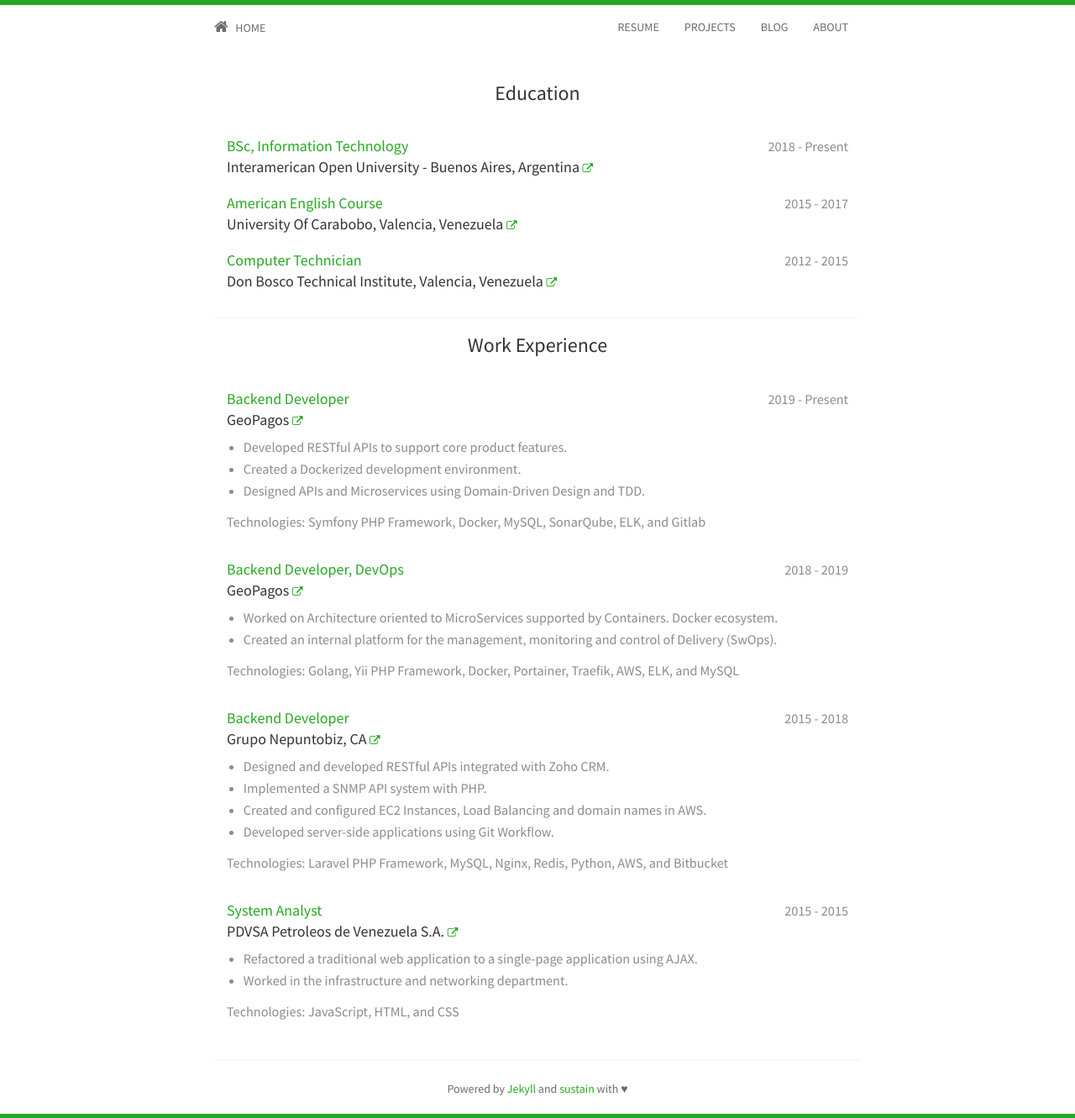
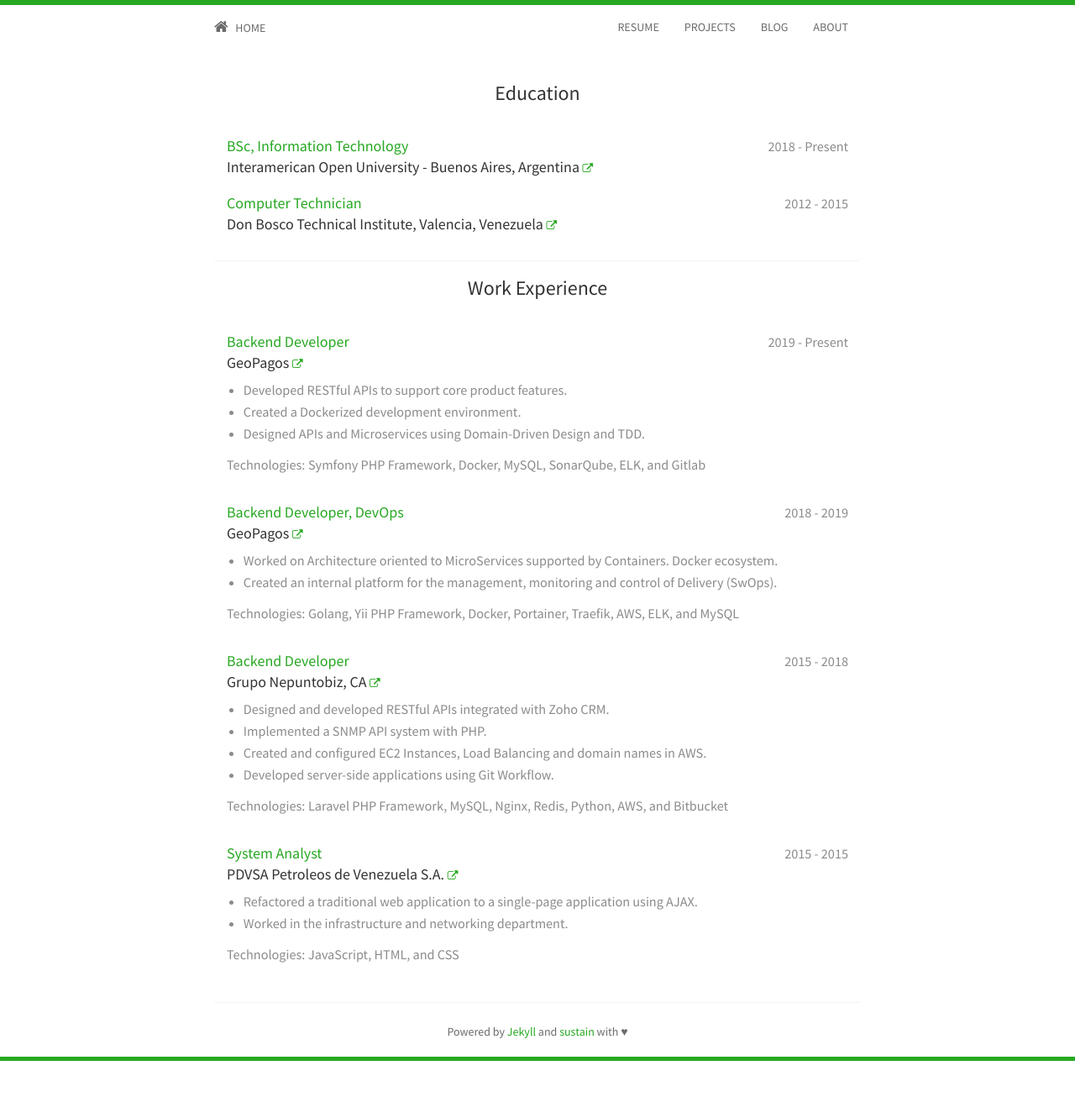
Before and after one commit to jfernancordova/jfernancordova.github.io, a Jekyll site: the page built from resume.html, in a window 1280 px wide. Shown: the whole page at 84% size. Built offline with Jekyll 4.4.1, drawn with Linux system fonts in a browser that asks for light colours; nearby versions of some CDN libraries; after the commit the page ends 1263 px from its top, so only the background shows below that.

Commit message:
Update resume.html

```diff
--- a/resume.html
+++ b/resume.html
@@ -17,16 +17,6 @@
               href="https://www.uai.edu.ar/facultades/tecnolog%C3%ADa-inform%C3%A1tica/"
               target="_blank"
             >
-              <i class="fa fa-external-link" style="font-size: 70%;"></i>
-            </a>
-          </span>
-        </h5>
-        <h5 class="project closer">
-          <span class="title">American English Course</span>
-          <span class="dates">2015 - 2017</span>
-          <span class="company">
-            University Of Carabobo, Valencia, Venezuela
-            <a href="http://www.uc.edu.ve/univ_dep_fundauc.php" target="_blank">
               <i class="fa fa-external-link" style="font-size: 70%;"></i>
             </a>
           </span>
```
